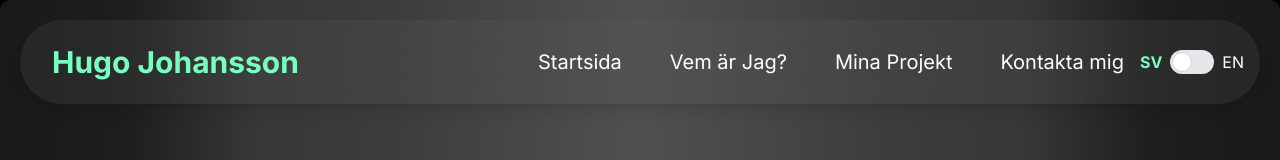
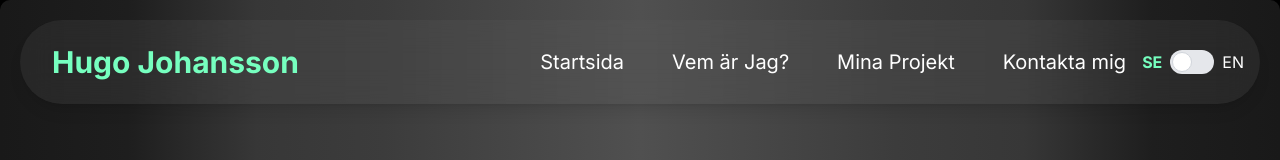
Before and after one commit to hugojohansson1021/MySite, a Next.js app: page / in a window 1280 px wide. Shown: the top 160 px of the page. Built offline with nearby package versions, Linux system fonts and the light colour scheme.

Commit message:
Fix - little issues

```diff
--- a/src/app/components/Navbar.tsx
+++ b/src/app/components/Navbar.tsx
@@ -104,7 +104,7 @@ const Navbar: React.FC<{ isSwedish: boolean; setIsSwedish: React.Dispatch<React.
 
             {/* Toggle switch */}
             <div className="flex items-center space-x-2 mt-4 md:mt-0 ">
-              <span className={`text-white blur-none ${isSwedish ? 'font-bold blur-none green-color' : ''}`}>SV</span>
+              <span className={`text-white blur-none ${isSwedish ? 'font-bold blur-none green-color' : ''}`}>SE</span>
               <label className="inline-flex relative items-center cursor-pointer">
                 <input
                   type="checkbox"
--- a/src/app/page.tsx
+++ b/src/app/page.tsx
@@ -41,11 +41,11 @@ const HomePage: React.FC = () => {
     <KontaktaMig isSwedish={isSwedish} setIsSwedish={setIsSwedish}/>
 
 
-
+    <Journalkollen isSwedish={isSwedish} setIsSwedish={setIsSwedish}/>
     <FastingApp isSwedish={isSwedish} setIsSwedish={setIsSwedish}/>
     <FlixTrackr isSwedish={isSwedish} setIsSwedish={setIsSwedish}/>
     <Fakeflix isSwedish={isSwedish} setIsSwedish={setIsSwedish}/>
-    <Journalkollen isSwedish={isSwedish} setIsSwedish={setIsSwedish}/>
+
     <Googleads isSwedish={isSwedish} setIsSwedish={setIsSwedish}/>
 
 
```
